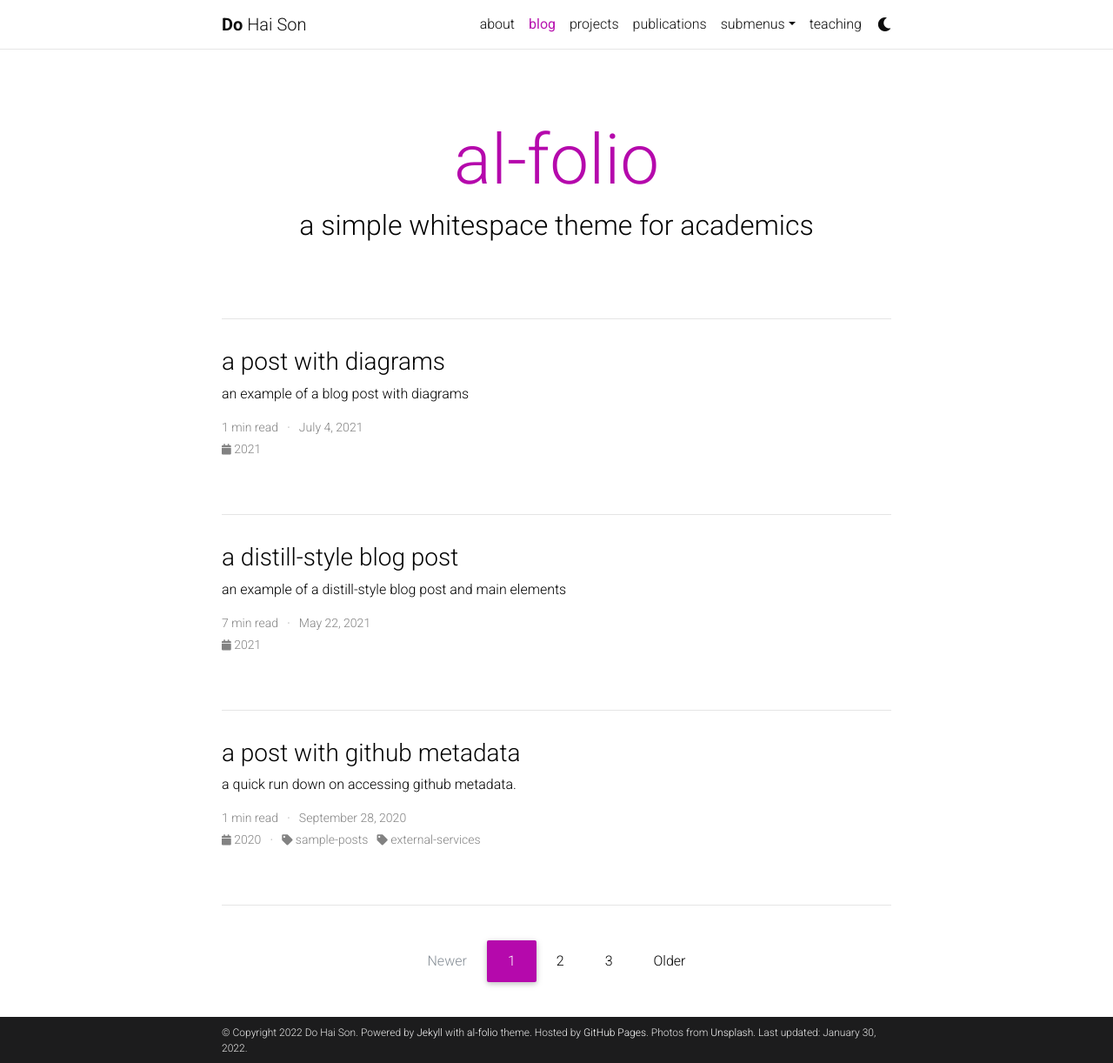
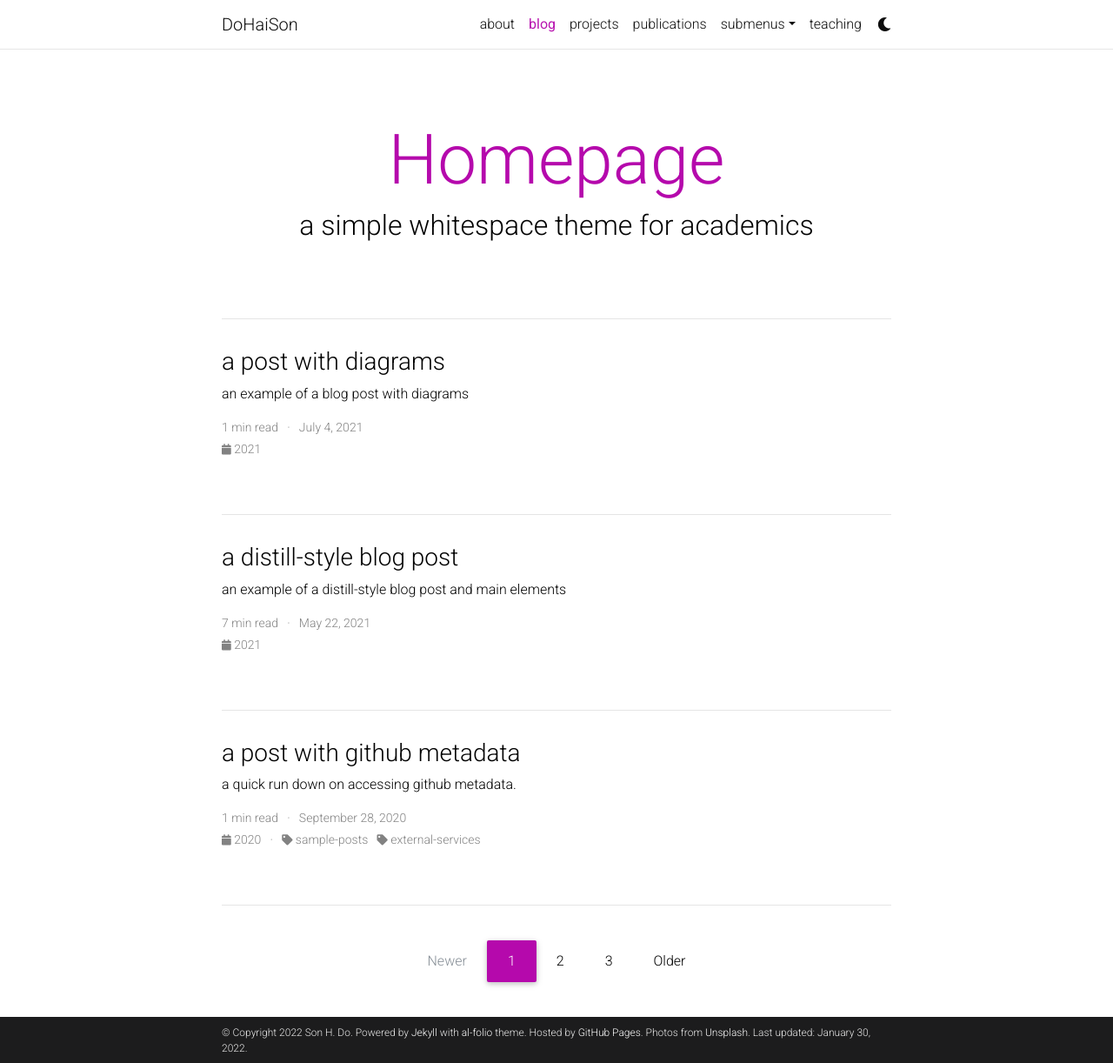
Before and after one commit to DoHaiSon/dohaison.github.io, a Jekyll site: the page built from blog/index.html, in a window 1280 px wide and 1222 px high. Shown: the whole window at 87% size. Built offline with Jekyll 4.4.1, drawn with Linux system fonts in a browser that asks for light colours; the list of posts is cut into pages by our own code; comment, search, counter and statistics services are not loaded; a style sheet for code colours, icons or effects is not loaded.

Commit message:
modified title

```diff
--- a/_config.yml
+++ b/_config.yml
@@ -2,10 +2,10 @@
 # Site settings
 # -----------------------------------------------------------------------------
 
-title: blank # the website title (if blank, full name will be used instead)
-first_name: Do
-middle_name: Hai
-last_name: Son
+title: DoHaiSon # the website title (if blank, full name will be used instead)
+first_name: Son
+middle_name: H.
+last_name: Do
 email: dohaison1998@gmail.com
 description: > # the ">" symbol means to ignore newlines until "footer_text:"
   A simple, whitespace theme for academics. Based on [*folio](https://github.com/bogoli/-folio) design.
@@ -28,7 +28,7 @@
 # will use title and url fields
 # Take a look to https://github.com/jekyll/jekyll-feed for more customization
 
-rss_icon: true
+rss_icon: false
 
 # -----------------------------------------------------------------------------
 # Layout
@@ -54,11 +54,11 @@
 # Social integration
 # -----------------------------------------------------------------------------
 
-github_username: # your GitHub user name
+github_username: DoHaiSon # your GitHub user name
 gitlab_username: # your GitLab user name
-twitter_username: # your Twitter handle
+twitter_username: HaiSon_98 # your Twitter handle
 linkedin_username: # your LinkedIn user name
-scholar_userid: # your Google Scholar ID
+scholar_userid: 8LqmCjAAAAAJ # your Google Scholar ID
 orcid_id: # your ORCID ID
 medium_username: # your Medium username
 quora_username: # your Quora username
@@ -74,7 +74,7 @@
 contact_note: >
   You can even add a little note about which of these is the best way to reach you.
 
-google_analytics:  # your google-analytics ID (format: UA-XXXXXXXXX)
+google_analytics: UA-218922207-1 # your google-analytics ID (format: UA-XXXXXXXXX)
 google_site_verification:  # your google-site-verification ID (Google Search Console)
 bing_site_verification:  # out your bing-site-verification ID (Bing Webmaster)
 panelbear_analytics:  # panelbear analytics site ID (format: XXXXXXXXX)
@@ -83,7 +83,7 @@
 # Blog
 # -----------------------------------------------------------------------------
 
-blog_name: al-folio  # your blog must have a name for it to show up in the nav bar
+blog_name: Homepage  # your blog must have a name for it to show up in the nav bar
 blog_description: a simple whitespace theme for academics
 permalink: /blog/:year/:title/
 
@@ -260,7 +260,7 @@
 # Optional Features
 # -----------------------------------------------------------------------------
 
-enable_google_analytics:    false  # enables google analytics
+enable_google_analytics:    true  # enables google analytics
 enable_panelbear_analytics: false  # enables panelbear analytics
 enable_google_verification: false  # enables google site verification
 enable_bing_verification:   false  # enables bing site verification
@@ -269,7 +269,7 @@
 enable_tooltips:            false  # enables automatic tooltip links generated
                                    # for each section titles on pages and posts
 enable_darkmode:            true   # enables switching between light/dark modes
-enable_navbar_social:       false  # enables displaying social links in the
+enable_navbar_social:       true  # enables displaying social links in the
                                    # navbar on the about page
 enable_project_categories:  true   # enables categorization of projects into
                                    # multiple categories
```
